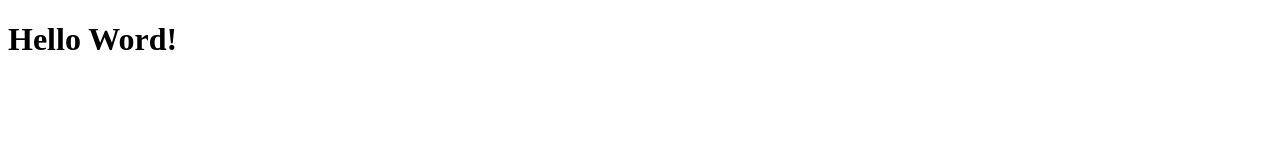
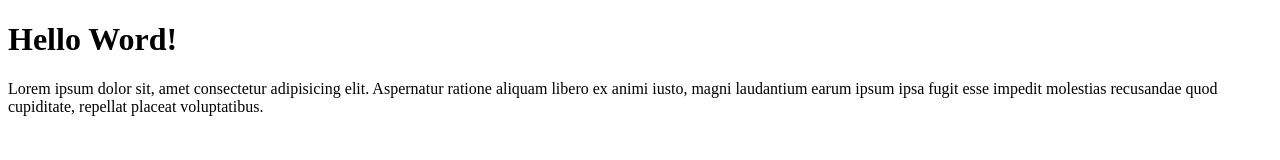
Before and after one commit to Siebenathan/testes-com-versionamento, a plain HTML site: page index.html in a window 1280 px wide. Drawn offline with Linux system fonts and the light colour scheme.

Commit message:
novo parágrafo inserido no index.html

```diff
--- a/index.html
+++ b/index.html
@@ -7,5 +7,6 @@
 </head>
 <body>
     <h1>Hello Word!</h1>
+    <p>Lorem ipsum dolor sit, amet consectetur adipisicing elit. Aspernatur ratione aliquam libero ex animi iusto, magni laudantium earum ipsum ipsa fugit esse impedit molestias recusandae quod cupiditate, repellat placeat voluptatibus.</p>
 </body>
 </html>
```
